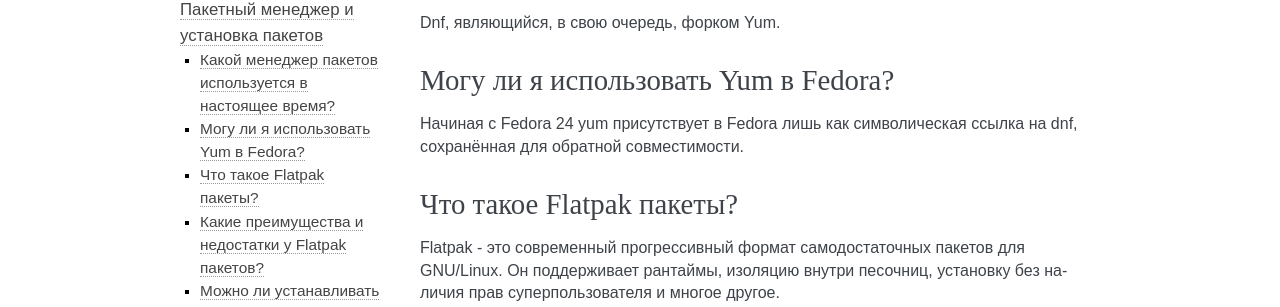
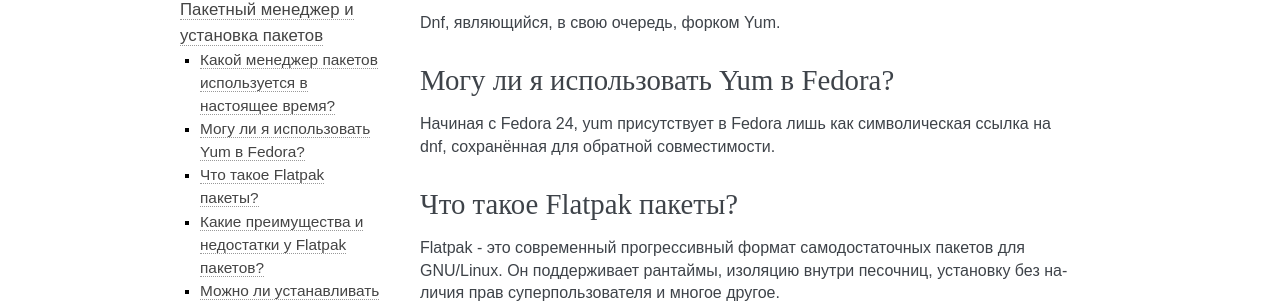
Before and after one commit to RussianFedora/FAQ, a Sphinx documentation site: the page built from source/package-manager.rst, in a window 1280 px wide and 900 px high. Shown: the part 218-525 px from the top of the window. Built offline with Sphinx 7.4.7, drawn with Linux system fonts in a browser that asks for light colours.

```diff
--- a/source/package-manager.rst
+++ b/source/package-manager.rst
@@ -25,7 +25,7 @@ Dnf, являющийся, в свою очередь, форком Yum.
 Могу ли я использовать Yum в Fedora?
 =========================================
 
-Начиная с Fedora 24 yum присутствует в Fedora лишь как символическая ссылка на dnf, сохранённая для обратной совместимости.
+Начиная с Fedora 24, yum присутствует в Fedora лишь как символическая ссылка на dnf, сохранённая для обратной совместимости.
 
 .. index:: flatpak, package
 .. _flatpak-info:
```
